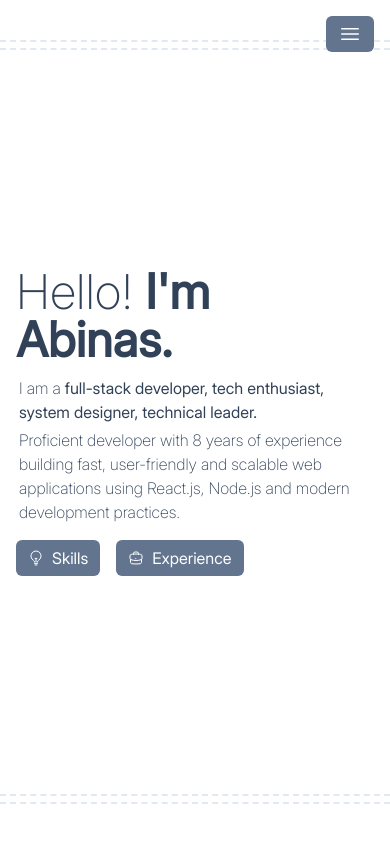
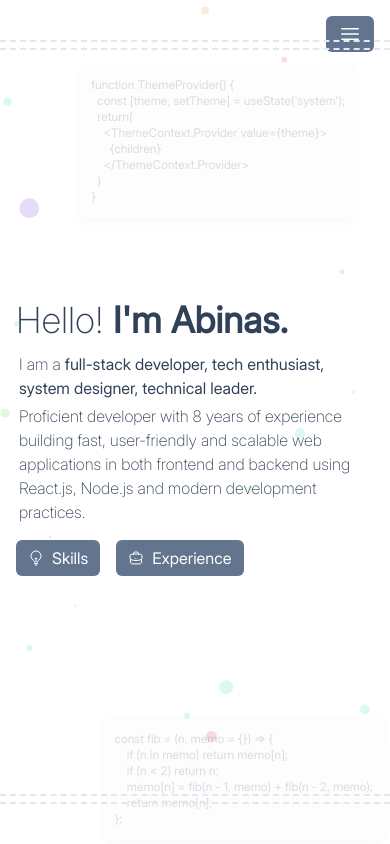
Before and after one commit to abinasn/abinasn.github.io, a React (Vite) app: page /#/ in a window 390 px wide. Built offline with nearby package versions, Linux system fonts and the light colour scheme.

Commit message:
responsive

```diff
--- /dev/null
+++ b/src/components/background.tsx
@@ -0,0 +1,98 @@
+import { useTheme } from "../hooks/theme";
+
+export function Background() {
+  const { theme } = useTheme();
+
+  return (
+    <div>
+      <div className={`absolute top-16 right-8 animate-texts`}>
+        <div className="max-w-xs backdrop-blur-sm bg-black/5 dark:bg-white/5 rounded-md border border-slate-200/20 dark:border-slate-700/20 p-3 shadow-lg opacity-20 cursor-pointer hover:opacity-100 overflow-hidden">
+          <pre className="text-xs text-slate-600 dark:text-slate-300">
+            <code>{`function ThemeProvider() {
+  const [theme, setTheme] = useState('${theme}');
+  return(
+    <ThemeContext.Provider value={theme}>
+      {children}
+    </ThemeContext.Provider>
+  )
+}`}</code>
+          </pre>
+        </div>
+      </div>
+
+      <div className={`absolute bottom-1 right-1 md:bottom-42 md:right-42 animate-texts`}>
+        <div className="max-w-xs backdrop-blur-sm bg-black/5 dark:bg-white/5 rounded-md border border-slate-200/20 dark:border-slate-700/20 p-3 shadow-lg opacity-20 cursor-pointer hover:opacity-100 overflow-hidden">
+          <pre className="text-xs text-slate-600 dark:text-slate-300">
+            <code>{`const fib = (n, memo = {}) => {
+    if (n in memo) return memo[n];
+    if (n < 2) return n;
+    memo[n] = fib(n - 1, memo) + fib(n - 2, memo);
+    return memo[n];
+};`}</code>
+          </pre>
+        </div>
+      </div>
+    </div>
+  );
+}
+
+
+export function BackgroundIllustration() {
+  const generateRandomShapes = (count: number) => {
+    const shapes = [];
+
+    for (let i = 0; i < count; i++) {
+      const type = ["circle", "square", "triangle", "rect"][Math.floor(Math.random() * 4)];
+      const x = Math.random() * 100; // % position
+      const y = Math.random() * 100; // % position
+      const size = Math.random() * 10;
+      const hue = Math.floor(Math.random() * 360);
+
+      shapes.push({
+        id: i,
+        type,
+        x: `${x}%`,
+        y: `${y}%`,
+        size,
+        fill: `hsla(${hue}, 70%, 60%, 0.2)`,
+      });
+    }
+
+    return shapes;
+  };
+
+  const shapes = generateRandomShapes(20);
+
+
+
+  return (
+    <div className="fixed inset-0 overflow-hidden pointer-events-none">
+      <div className="absolute inset-0 backdrop-blur-[100px]">
+        <svg width="100%" height="100%" xmlns="http://www.w3.org/2000/svg">
+          {shapes.map((shape) => (
+            shape.type === "circle" ? (
+              <circle
+                key={shape.id}
+                cx={shape.x}
+                cy={shape.y}
+                r={shape.size}
+                fill={shape.fill}
+              />
+            ) : (
+              <rect
+                key={shape.id}
+                x={shape.x}
+                y={shape.y}
+                width={shape.size}
+                height={shape.size}
+                fill={shape.fill}
+                rx="20"
+                ry="20"
+              />
+            )
+          ))}
+        </svg>
+      </div>
+    </div>
+  );
+}
--- /dev/null
+++ b/src/components/border-design.tsx
@@ -0,0 +1,17 @@
+import React from "react";
+
+export default function BorderDesign({ children }: { children: React.ReactElement }) {
+  return (
+    <div className="md:relative h-screen flex items-center justify-start px-4 md:px-24">
+      <div className="absolute z-10 top-10 left-0 right-0 border-b-2 border-dashed animate-dotted-border border-slate-200 dark:border-stone-900 animate-home-borders-fadeIn"></div>
+      <div className="absolute z-10 top-12 left-0 right-0 border-b-2 border-dashed animate-dotted-border border-slate-200 dark:border-stone-900 animate-home-borders-fadeIn"></div>
+      <div className="h-full hidden md:block absolute z-10 left-10 top-0 bottom-0 border-l-2 border-dashed animate-dotted-border border-slate-200 dark:border-stone-900 mx-4 animate-home-borders-fadeIn"></div>
+      <div className="h-full hidden md:block absolute z-10 left-12 top-0 bottom-0 border-l-2 border-dashed animate-dotted-border border-slate-200 dark:border-stone-900 mx-4 animate-home-borders-fadeIn"></div>
+
+      {children}
+
+      <div className="absolute z-10 bottom-10 left-0 right-0 border-b-2 border-dashed animate-dotted-border border-slate-200 dark:border-stone-900 animate-home-borders-fadeIn"></div>
+      <div className="absolute z-10 bottom-12 left-0 right-0 border-b-2 border-dashed animate-dotted-border border-slate-200 dark:border-stone-900 animate-home-borders-fadeIn"></div>
+    </div>
+  )
+}
--- a/src/home/index.tsx
+++ b/src/home/index.tsx
@@ -1,20 +1,24 @@
+import BorderDesign from '../components/border-design';
+import { Background, BackgroundIllustration } from "../components/background";
 import Left from './left';
+// import Right from './right';
 
 function Home() {
   return (
-    <div className="md:relative h-screen flex items-center justify-start px-4 md:px-24">
-      <div className="absolute top-10 left-0 right-0 border-b-2 border-dashed animate-dotted-border border-slate-200 dark:border-stone-900 animate-home-borders-fadeIn"></div>
-      <div className="absolute top-12 left-0 right-0 border-b-2 border-dashed animate-dotted-border border-slate-200 dark:border-stone-900 animate-home-borders-fadeIn"></div>
-      <div className="h-full hidden md:block absolute left-10 top-0 bottom-0 border-l-2 border-dashed animate-dotted-border border-slate-200 dark:border-stone-900 mx-4 animate-home-borders-fadeIn"></div>
-      <div className="h-full hidden md:block absolute left-12 top-0 bottom-0 border-l-2 border-dashed animate-dotted-border border-slate-200 dark:border-stone-900 mx-4 animate-home-borders-fadeIn"></div>
-
-      <div className='flex gap-8 md:gap-16 lg:gap-24 items-center'>
-        <Left />
-      </div>
-
-      <div className="absolute bottom-10 left-0 right-0 border-b-2 border-dashed animate-dotted-border border-slate-200 dark:border-stone-900 animate-home-borders-fadeIn"></div>
-      <div className="absolute bottom-12 left-0 right-0 border-b-2 border-dashed animate-dotted-border border-slate-200 dark:border-stone-900 animate-home-borders-fadeIn"></div>
-    </div>
+    <BorderDesign>
+      <>
+        <BackgroundIllustration />
+        <Background />
+        <div className="grid grid-cols-1 md:grid-cols-2 gap-8 w-full mx-auto">
+          <div className="order-2 md:order-1">
+            <Left />
+          </div>
+          <div className="order-1 md:order-2">
+            {/* <Right /> */}
+          </div>
+        </div>
+      </>
+    </BorderDesign>
   );
 }
 
--- a/src/home/left.tsx
+++ b/src/home/left.tsx
@@ -1,33 +1,6 @@
 import { BriefcaseIcon, LightBulbIcon } from "@heroicons/react/24/outline";
 import Button from "../components/button";
 
-// const keyPoints = [
-//   {
-//     key: "frontend",
-//     name: "Frontend",
-//     description: "Expertise in React.js, Next.js, and modern JavaScript, building dynamic, responsive, and user-friendly interfaces."
-//   },
-//   {
-//     key: "backend",
-//     name: "Backend",
-//     description: "Proficient in Node.js and Express.js, developing robust, scalable, and high-performance server-side applications with a strong focus on Test-Driven Development (TDD)."
-//   },
-//   {
-//     key: "database",
-//     name: "Database",
-//     description: "Experienced in SQL and NoSQL databases ensuring efficient data management, optimization, and scalability."
-//   },
-//   {
-//     key: "deployment",
-//     name: "deployment",
-//     description: "Moderate amount of experience in CI/CD, Docker, and cloud platforms like AWS, Vercel, and Firebase for seamless application deployment."
-//   },
-//   {
-//     key: "other",
-//     name: "Other",
-//     description: 'Demonstrated success as an individual contributor, technical lead, and team lead, with a strong ability to mentor, guide teams, and solve complex problems effectively.'
-//   }
-// ]
 
 export default function Left() {
   const handleClick = () => {
@@ -35,7 +8,7 @@ export default function Left() {
   }
   return (
     <div className="flex flex-col animate-texts">
-      <p className="text-5xl">
+      <p className="md:text-5xl text-4xl">
         <span className="font-light">Hello!</span> <b>I'm Abinas.</b>
 
       </p>
@@ -44,18 +17,9 @@ export default function Left() {
         <span> full-stack developer, tech enthusiast, system designer, technical leader.</span>
       </p>
       <p className="mt-1 text-md pl-[3px] font-light">
-        Proficient developer with 8 years of experience building fast, user-friendly and scalable web applications using React.js, Node.js and modern development practices.
+        Proficient developer with 8 years of experience building fast, user-friendly and scalable web applications in both frontend and backend using React.js, Node.js and modern development practices.
       </p>
-      {/* <div className="mt-3">
-        <ul className="list-none space-y-2">
-          {keyPoints.map((pt) => (
-            <li key={pt.key} className="flex items-start gap-3">
-              <ArrowRightIcon className="w-4 h-4 flex-shrink-0 mt-1" />
-              <span className="font-sans">{pt.description}</span>
-            </li>
-          ))}
-        </ul>
-      </div> */}
+
 
       <div className='flex gap-4'>
         <Button onClick={handleClick} variant="primary" className="mt-4">
--- a/src/layout/index.tsx
+++ b/src/layout/index.tsx
@@ -3,14 +3,16 @@ import Sidebar from "./sidebar";
 
 export default function Layout() {
   return (
-    <div className="flex flex-col md:flex-row">
-      <div className="md:fixed md:w-64">
-        <Sidebar />
-      </div>
+    <div className="relative">
+      <div className="flex flex-col md:flex-row">
+        <div className="md:fixed md:w-64 z-10">
+          <Sidebar />
+        </div>
 
-      <div className="flex-1 md:ml-64">
-        <div className="min-h-screen text-slate-700 dark:text-slate-300 dark:bg-black">
-          <Outlet />
+        <div className="flex-1 md:ml-64">
+          <div className="min-h-screen text-slate-700 dark:text-slate-300 dark:bg-[#0a0a0a]">
+            <Outlet />
+          </div>
         </div>
       </div>
     </div>
--- a/src/skills/index.tsx
+++ b/src/skills/index.tsx
@@ -1,7 +1,50 @@
+import { ArrowRightIcon } from "@heroicons/react/24/outline";
+import BorderDesign from "../components/border-design";
+
+
+
+const keyPoints = [
+  {
+    key: "frontend",
+    name: "Frontend",
+    description: "Expertise in React.js, Next.js, and modern JavaScript, building dynamic, responsive, and user-friendly interfaces."
+  },
+  {
+    key: "backend",
+    name: "Backend",
+    description: "Proficient in Node.js and Express.js, developing robust, scalable, and high-performance server-side applications with a strong focus on Test-Driven Development (TDD)."
+  },
+  {
+    key: "database",
+    name: "Database",
+    description: "Experienced in SQL and NoSQL databases ensuring efficient data management, optimization, and scalability."
+  },
+  {
+    key: "deployment",
+    name: "deployment",
+    description: "Moderate amount of experience in CI/CD, Docker, and cloud platforms like AWS, Vercel, and Firebase for seamless application deployment."
+  },
+  {
+    key: "other",
+    name: "Other",
+    description: 'Demonstrated success as an individual contributor, technical lead, and team lead, with a strong ability to mentor, guide teams, and solve complex problems effectively.'
+  }
+]
 
 function Skill() {
   return (
-    <div className="Skill">Skills</div>
+    <BorderDesign>
+      <div className="mt-3 animate-texts">
+        <ul className="list-none space-y-2">
+          {keyPoints.map((pt) => (
+            <li key={pt.key} className="flex items-start gap-3">
+              <ArrowRightIcon className="w-4 h-4 flex-shrink-0 mt-1" />
+              <span className="font-sans">{pt.description}</span>
+            </li>
+          ))}
+        </ul>
+      </div>
+    </BorderDesign>
   )
 }
 
```
